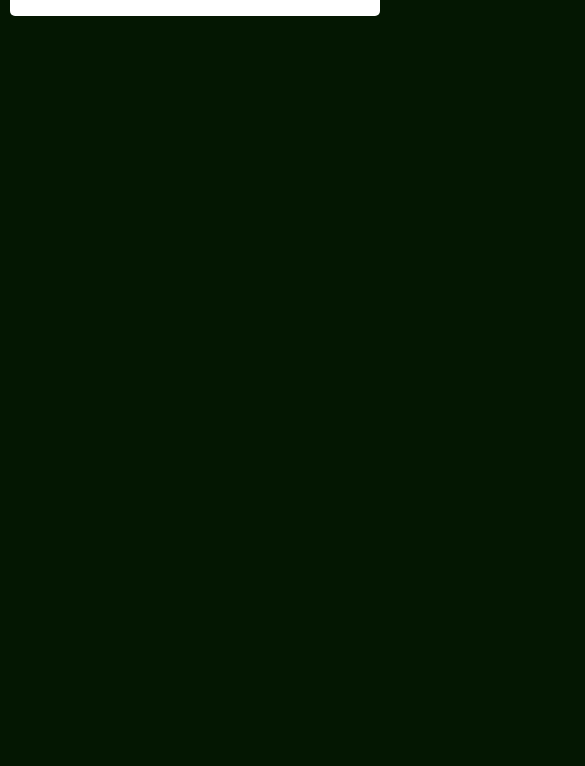
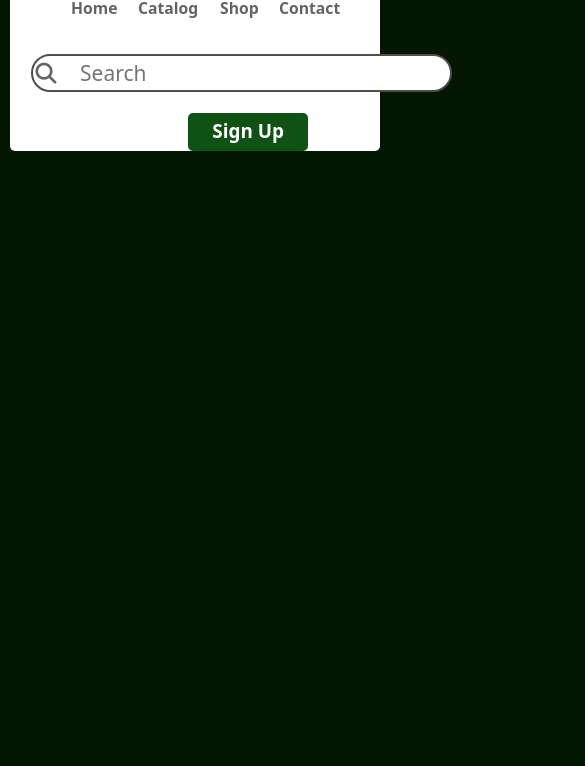
Before and after one commit to Othniel3983/Responsive-Supermarket-website, a plain HTML site: page index.html in a window 390 px wide. Shown: the part 78-844 px from the top of the page, 585 px wide, since content can reach past the window. Drawn offline with Linux system fonts and the light colour scheme.

Commit message:
Built media queries for smaller screens

```diff
--- a/style.css
+++ b/style.css
@@ -134,3 +134,43 @@ a:hover {
 .btn:hover {
     transform: scale(0.9);
 }
+
+@media screen and (max-width: 1350px) {
+    .header {
+        flex-wrap: wrap;
+        padding-left: 1rem;
+        padding-right: 1rem;
+    }
+    .nav__list {
+        margin-left: 0rem;
+        margin-right: 0rem;
+    }
+
+    .nav__item {
+        padding: 0 1rem;
+    }
+
+    .icon-container {
+        display: none;
+    }
+
+    .search-container {
+        display: block;
+        max-width: 400px;
+        margin-left: 0;
+        box-sizing: border-box;
+        margin-top: 1rem;
+        padding: 0 1rem;
+        object-fit: fill;
+
+    }
+
+    .input {
+        width: 100%;
+    }
+
+    .btn {
+        margin-left: 16rem;
+        margin-top: 2rem;
+    }
+}
```
